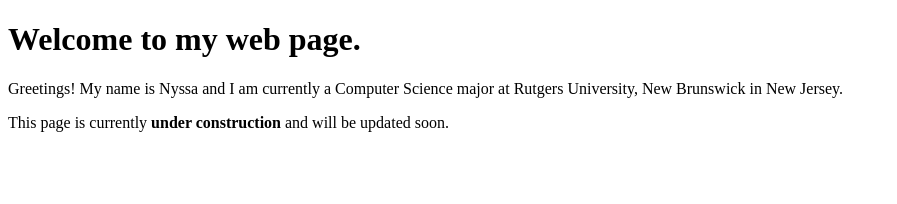
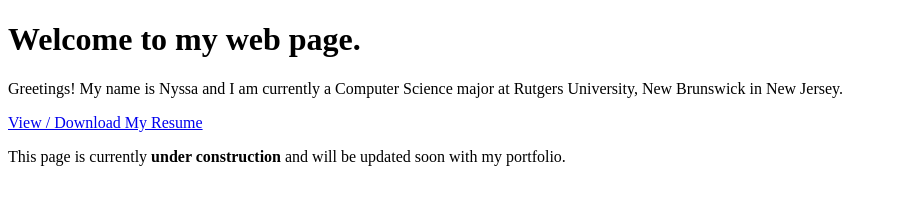
Before and after one commit to nyssarawat/nyssarawat.github.io, a plain HTML site: page index.html in a window 1280 px wide. Shown: the whole page, without its empty margins (0-897 px from the left). Drawn offline with Linux system fonts and the light colour scheme.

Commit message:
Add resume link and update construction message

```diff
--- a/index.html
+++ b/index.html
@@ -10,6 +10,7 @@
   <body>
 	<h1>Welcome to my web page.</h1>
 	<p>Greetings! My name is Nyssa and I am currently a Computer Science major at Rutgers University, New Brunswick in New Jersey.</p>
-	<p>This page is currently <b>under construction</b> and will be updated soon.</p>
+	      <a href="resume.pdf" class="btn" target="_blank">View / Download My Resume</a>
+	<p>This page is currently <b>under construction</b> and will be updated soon with my portfolio.</p>
   </body>
 </html>
```
